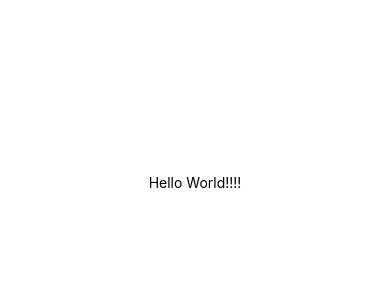
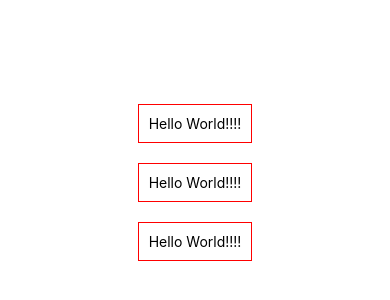
Before and after one commit to mohamedAllam9072/porjectX7, a React Native app: screen / in a window 390 px wide. Shown: the part 240-540 px from the top of the page. Built offline with nearby package versions, Linux system fonts and the light colour scheme.

Commit message:
adding style

```diff
--- a/App.js
+++ b/App.js
@@ -5,7 +5,9 @@ import {StatusBar, StyleSheet, Text, View} from 'react-native';
 export default function App() {
   return (
     <View style={styles.container}>
-      <Text>Hello World!!!!</Text>
+      <Text style={styles.textview}>Hello World!!!!</Text>
+      <Text style={styles.textview}>Hello World!!!!</Text>
+      <Text style={styles.textview}>Hello World!!!!</Text>
       <StatusBar style="auto" />
     </View>
   );
@@ -18,4 +20,10 @@ const styles = StyleSheet.create({
     alignItems: 'center',
     justifyContent: 'center',
   },
+  textview: {
+    margin: 10,
+    padding: 10,
+    borderColor: 'red',
+    borderWidth: 1,
+  },
 });
```
